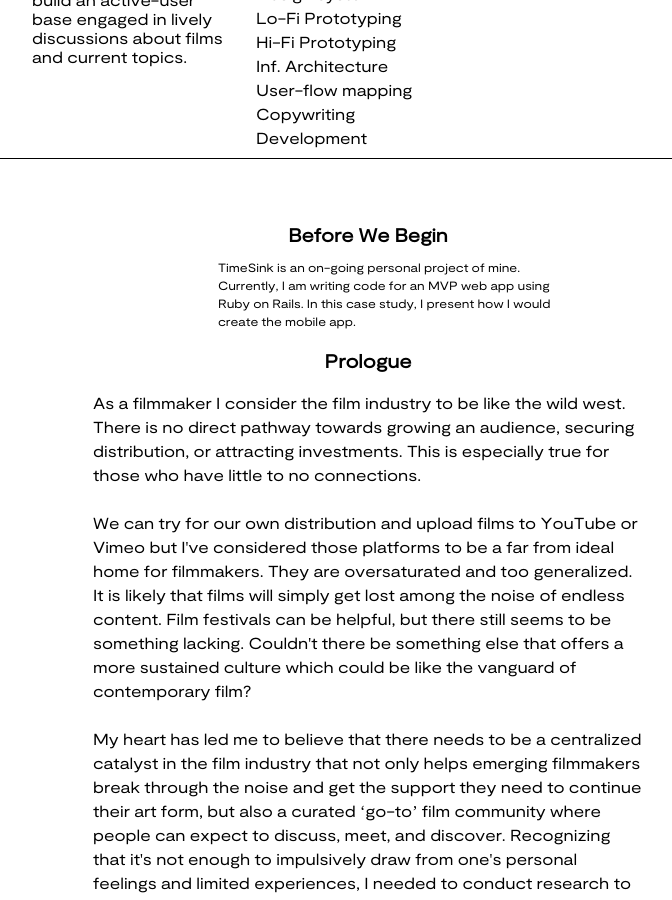
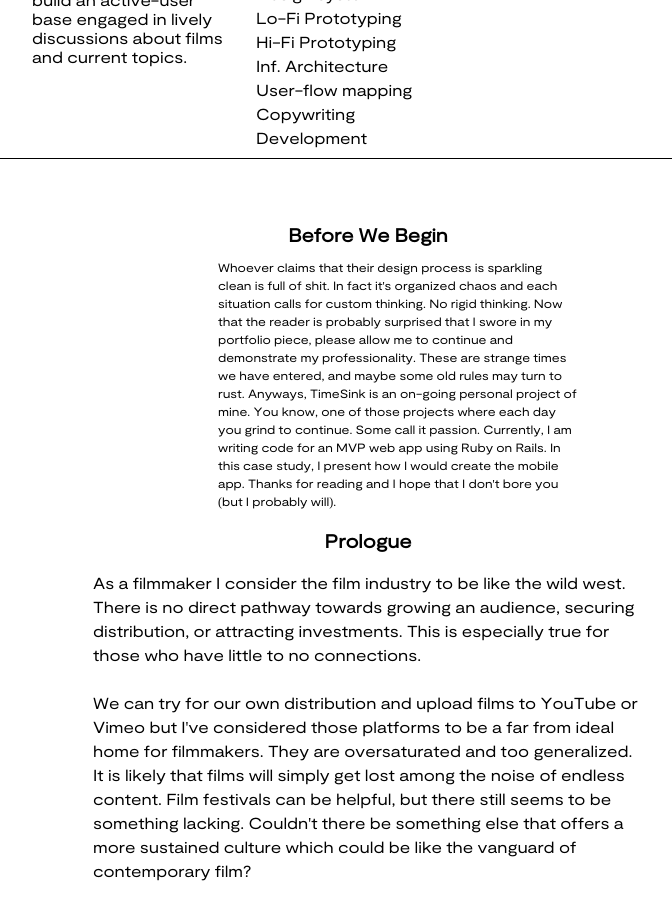
Before and after one commit to aaronzomback/design-portfolio, a Jekyll site: the page built from timesink.html, in a window 1280 px wide and 900 px high, scrolled down 869 px. Shown: the whole window, without its empty margins (272-944 px from the left). Built offline with Jekyll 4.4.1, drawn with Linux system fonts in a browser that asks for light colours.

Commit message:
professionality

```diff
--- a/_layouts/default.html
+++ b/_layouts/default.html
@@ -25,7 +25,7 @@
     <div class="study1-container">
       <div class="study1-item">
         <a href="/timesink/">
-        <img src="/assets/img/onboardcover.png" alt="study1" style="width:300px;">
+        <img src="/assets/img/onboardcover2.png" alt="study1" style="width:300px;">
         </a>
       </div>
       <div class="study1-item">
--- a/timesink.html
+++ b/timesink.html
@@ -64,7 +64,7 @@ title: timesink
 <section class="before-we-begin">
   <div class="before-we-begin-text">
     <h3 style="text-align:center">Before We Begin</h3>
-    <p>TimeSink is an on-going personal project of mine. Currently, I am writing code for an MVP web app using Ruby on Rails. In this case study, I present how I would create the mobile app. </p>
+    <p>Whoever claims that their design process is sparkling clean is full of shit. In fact it's organized chaos and each situation calls for custom thinking. No rigid thinking.  Now that the reader is probably surprised that I swore in my portfolio piece, please allow me to continue and demonstrate my professionality. These are strange times we have entered, and maybe some old rules may turn to rust. Anyways, TimeSink is an on-going personal project of mine. You know, one of those projects where each day you grind to continue. Some call it passion. Currently, I am writing code for an MVP web app using Ruby on Rails. In this case study, I present how I would create the mobile app. Thanks for reading and I hope that I don't bore you (but I probably will).</p>
   </div>
 </section>
 
```
Also changed, not shown: assets/img/onboardcover2.png (added).
